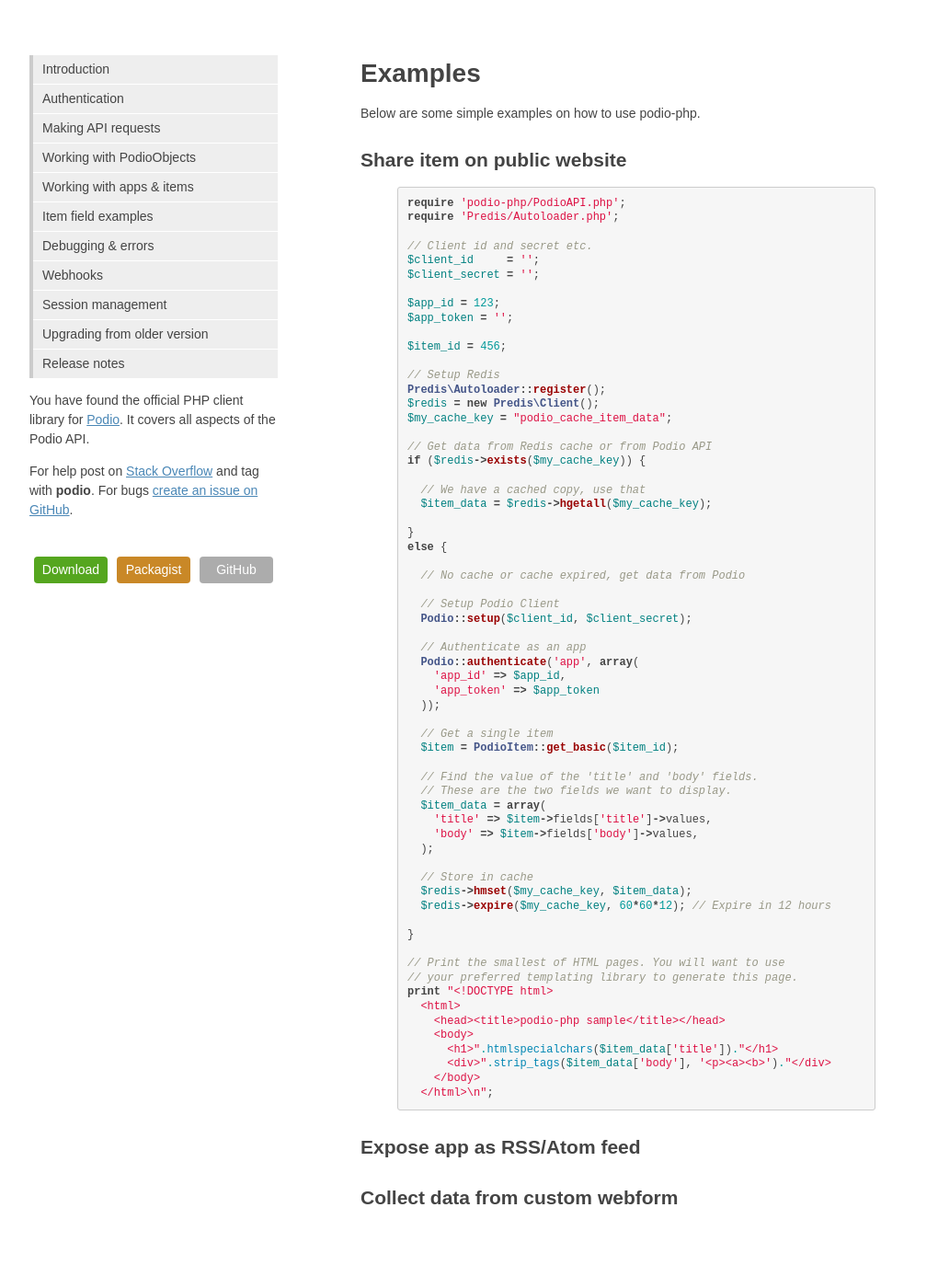
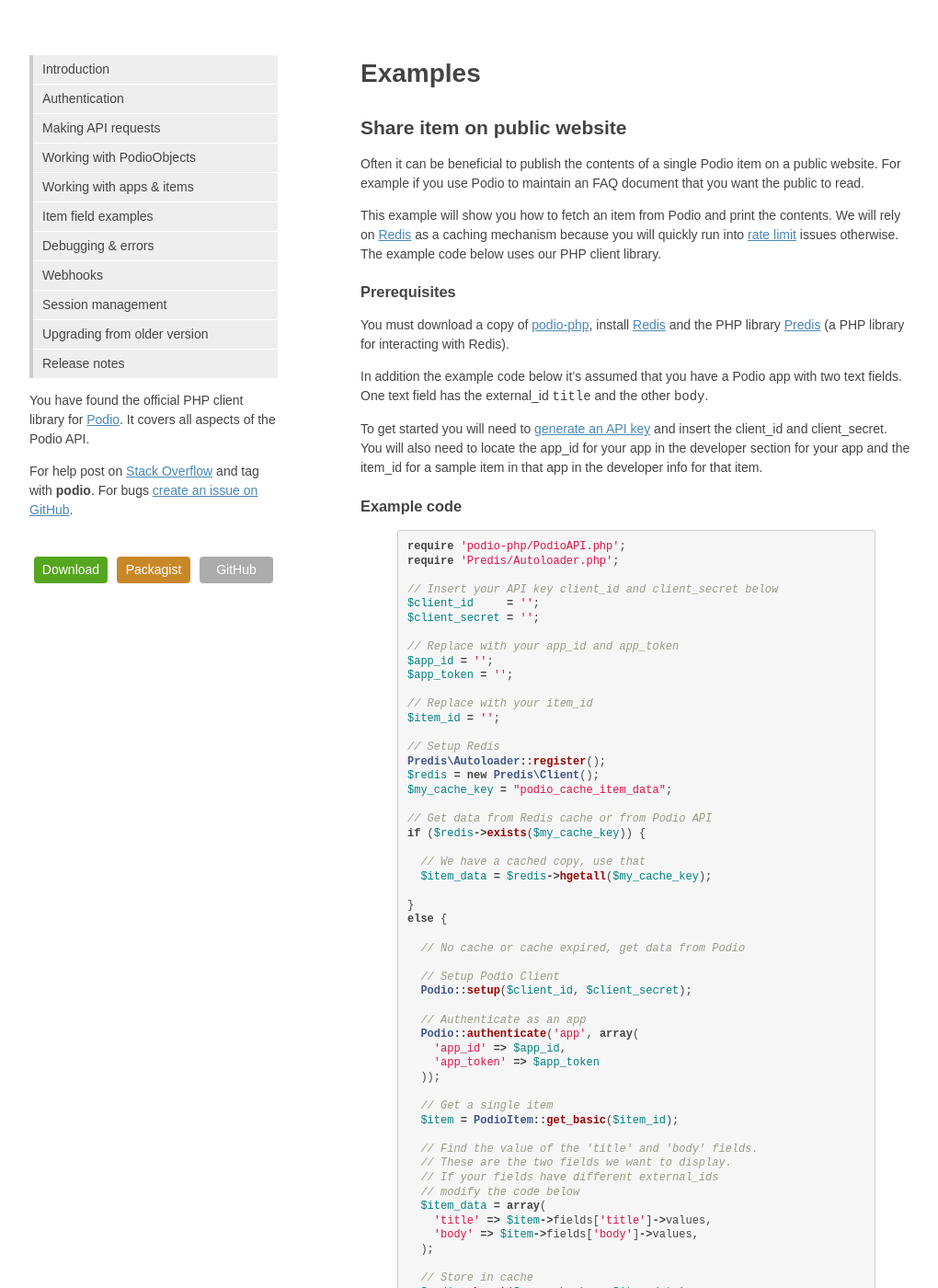
Before and after one commit to podio-community/podio-php, a Jekyll site: the page built from examples/index.md, in a window 1280 px wide and 1400 px high. Shown: the whole window at 92% size, without its empty margins (128-1148 px from the left). Built offline with Jekyll 4.4.1, drawn with Linux system fonts in a browser that asks for light colours.

Commit message:
Description for share item example

```diff
--- a/examples/index.md
+++ b/examples/index.md
@@ -4,21 +4,36 @@ active: examples
 ---
 
 # Examples
-Below are some simple examples on how to use podio-php.
 
 ## Share item on public website
+
+Often it can be beneficial to publish the contents of a single Podio item on a public website. For example if you use Podio to maintain an FAQ document that you want the public to read.
+
+This example will show you how to fetch an item from Podio and print the contents. We will rely on [Redis](http://redis.io/) as a caching mechanism because you will quickly run into [rate limit](https://developers.podio.com/index/limits) issues otherwise. The example code below uses our PHP client library.
+
+### Prerequisites
+You must download a copy of [podio-php](http://podio.github.io/podio-php/), install [Redis](http://redis.io/) and the PHP library [Predis](https://github.com/nrk/predis) (a PHP library for interacting with Redis).
+
+In addition the example code below it's assumed that you have a Podio app with two text fields. One text field has the external_id `title` and the other `body`.
+
+To get started you will need to [generate an API key](https://podio.com/settings/api) and insert the client_id and client_secret. You will also need to locate the app_id for your app in the developer section for your app and the item_id for a sample item in that app in the developer info for that item.
+
+### Example code
+
 {% highlight php startinline %}
 require 'podio-php/PodioAPI.php';
 require 'Predis/Autoloader.php';
 
-// Client id and secret etc.
+// Insert your API key client_id and client_secret below
 $client_id     = '';
 $client_secret = '';
 
-$app_id = 123;
+// Replace with your app_id and app_token
+$app_id = '';
 $app_token = '';
 
-$item_id = 456;
+// Replace with your item_id
+$item_id = '';
 
 // Setup Redis
 Predis\Autoloader::register();
@@ -50,6 +65,8 @@ else {
 
   // Find the value of the 'title' and 'body' fields.
   // These are the two fields we want to display.
+  // If your fields have different external_ids
+  // modify the code below
   $item_data = array(
     'title' => $item->fields['title']->values,
     'body' => $item->fields['body']->values,
```
